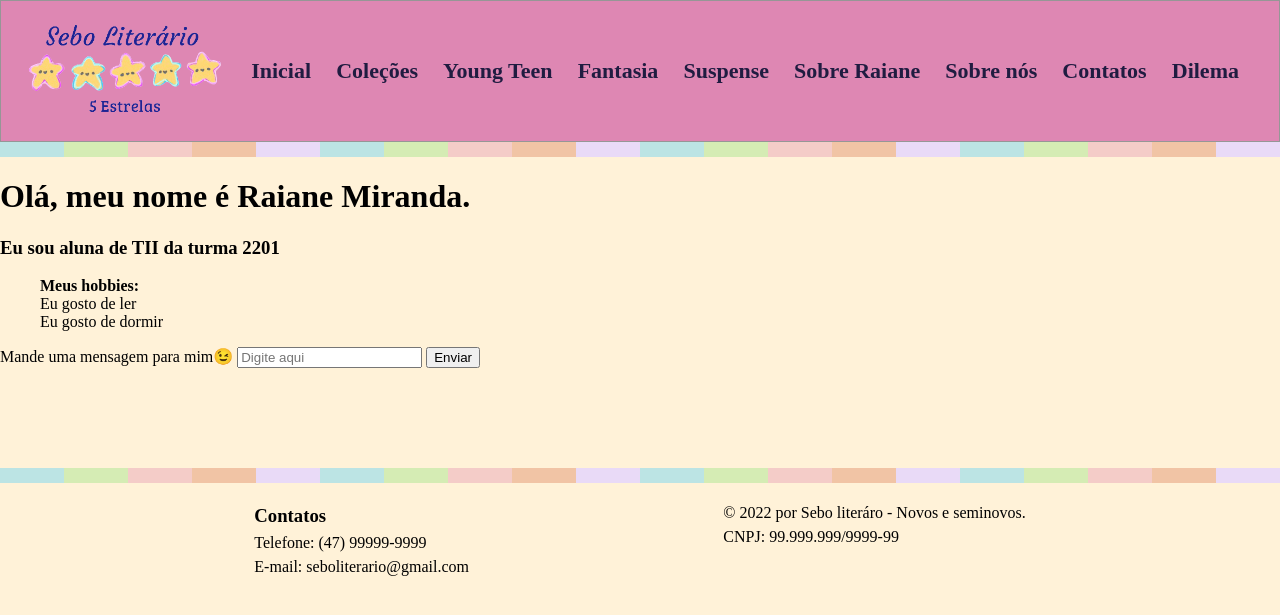
After one commit to RaianeMiranda/Sebo_Fausto, a PHP site: page /raiane.php in a window 1280 px wide. The commit adds this page. Shown: the top 615 px of the page. Run offline with PHP 8.4, Linux system fonts and the light colour scheme; data that the repository does not hold is empty.

Commit message:
Criando e revisando conteúdo

```diff
--- a/nav.php
+++ b/nav.php
@@ -6,6 +6,7 @@
         <li><a class="nav" href="young.php">Young Teen</a></li>
         <li><a class="nav" href="fantasia.php">Fantasia</a></li>
         <li><a class="nav" href="suspense.php">Suspense</a></li>
+        <li><a class="nav" href="raiane.php">Sobre Raiane</a></li>
         <li><a class="nav" href="sobre.php">Sobre nós</a></li>
         <li><a class="nav" href="contatos.php">Contatos</a></li>
         <li><a class="nav" href="dilema.php">Dilema</a></li>
--- /dev/null
+++ b/raiane.php
@@ -0,0 +1,44 @@
+<?php
+$titulo = "raiane";
+include "header.php";
+
+
+if (!empty($_POST)) {
+    $mensagem = $_POST['mensagem'];
+
+    if ($mensagem) {
+        echo "Obrigada, sera lido com carinho😊";
+    }
+}
+
+?>
+
+<!DOCTYPE html>
+<html lang="pt-br">
+
+<head>
+    <meta charset="UTF-8">
+    <title>Document</title>
+</head>
+
+<body>
+    <h1>Olá, meu nome é Raiane Miranda.</h1>
+    <h3> Eu sou aluna de TII da turma 2201</h3>
+    <ul>
+        <li><b>Meus hobbies:</b></li>
+        <li>Eu gosto de ler</li>
+        <li>Eu gosto de dormir</li>
+    </ul>
+    <form action="" method="POST">
+        <label for="sendme">Mande uma mensagem para mim😉</label>
+        <input type="text" name="mensagem" id="sendme" placeholder="Digite aqui">
+        <input type="submit" value="Enviar">
+
+
+    </form>
+</body>
+
+<?php
+include "footer.php"
+?>
+</html>
```
Also changed, not shown: contatos.php (+8 -2 lines), dilema.php (+39 -12 lines).
